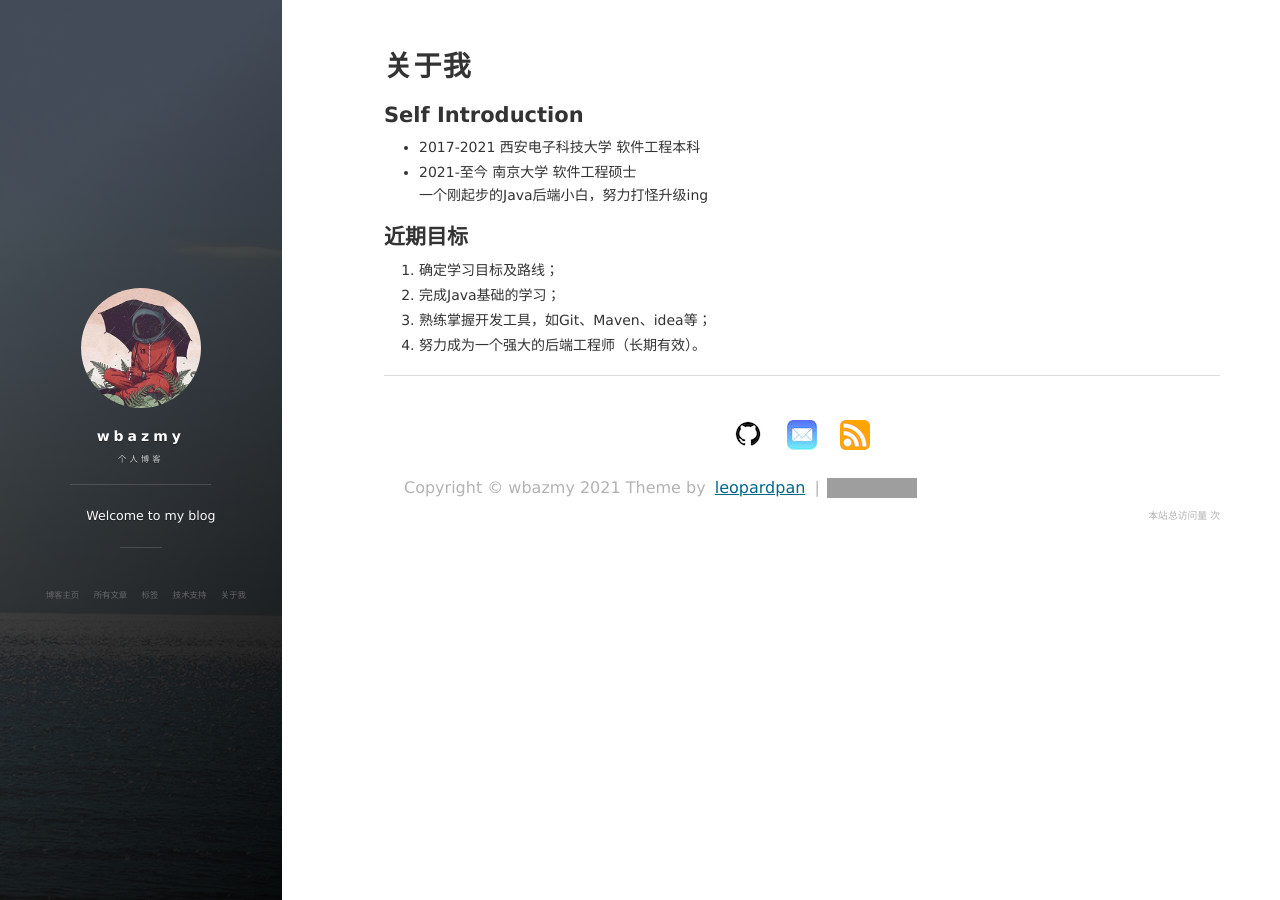
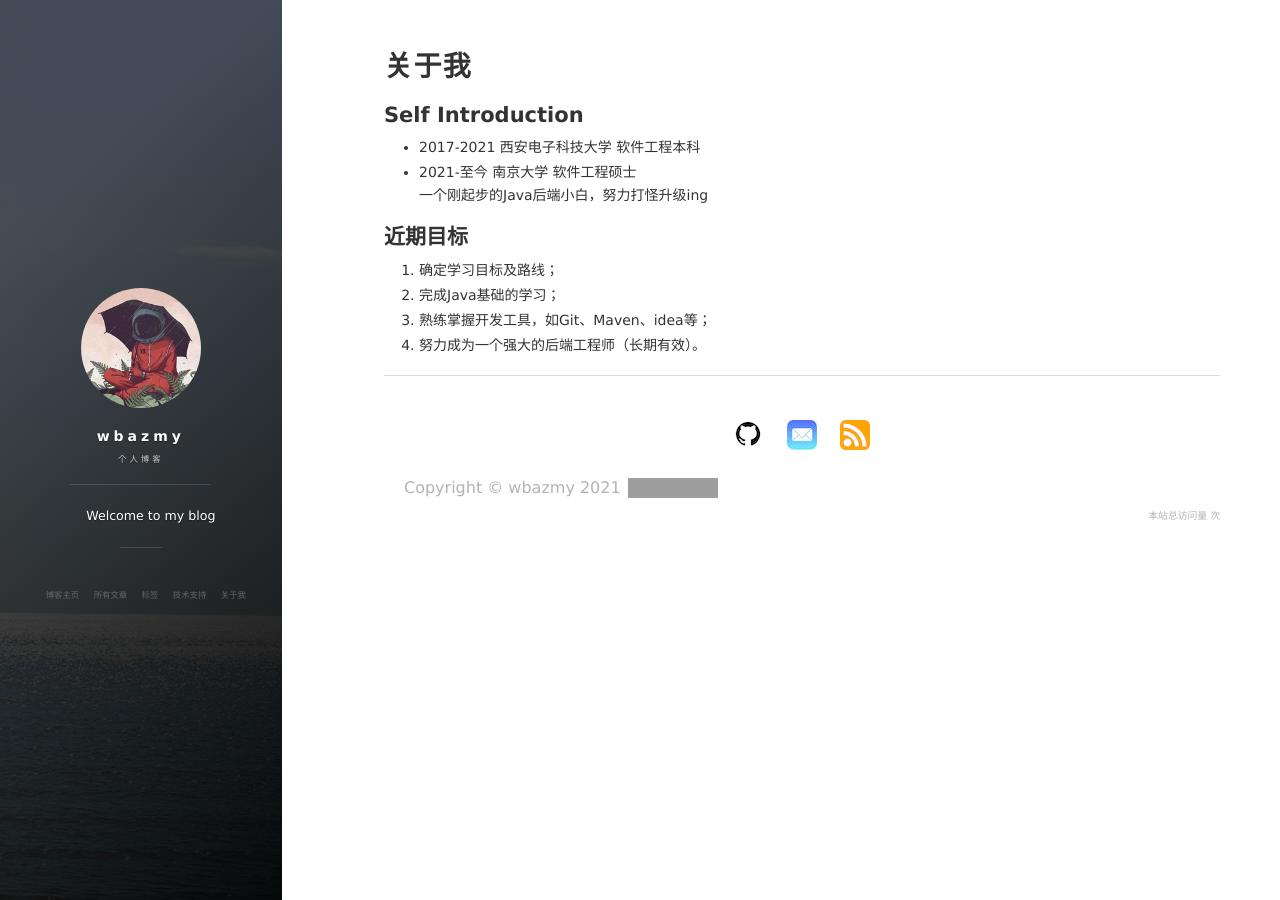
Before and after one commit to wbazmy/wbazmy.github.io, a Jekyll site: the page built from about.md, in a window 1280 px wide. Built offline with Jekyll 4.4.1, drawn with Linux system fonts in a browser that asks for light colours; nearby versions of some CDN libraries; comment, search, counter and statistics services are not loaded; grey boxes are pictures that could not be loaded.

Commit message:
Update footer.html

```diff
--- a/_includes/footer.html
+++ b/_includes/footer.html
@@ -87,7 +87,7 @@
 
         <div class = "footer_div">
            <p class="copyright text-muted">
-            Copyright &copy; {{ site.title }} {{ site.time | date: '%Y' }} Theme by <a href="https://leopardpan.cn/">leopardpan</a> |
+            Copyright &copy; {{ site.title }} {{ site.time | date: '%Y' }}
             <iframe
                 style="margin-left: 2px; margin-bottom:-5px;"
                 frameborder="0" scrolling="0" width="91px" height="20px"
```
